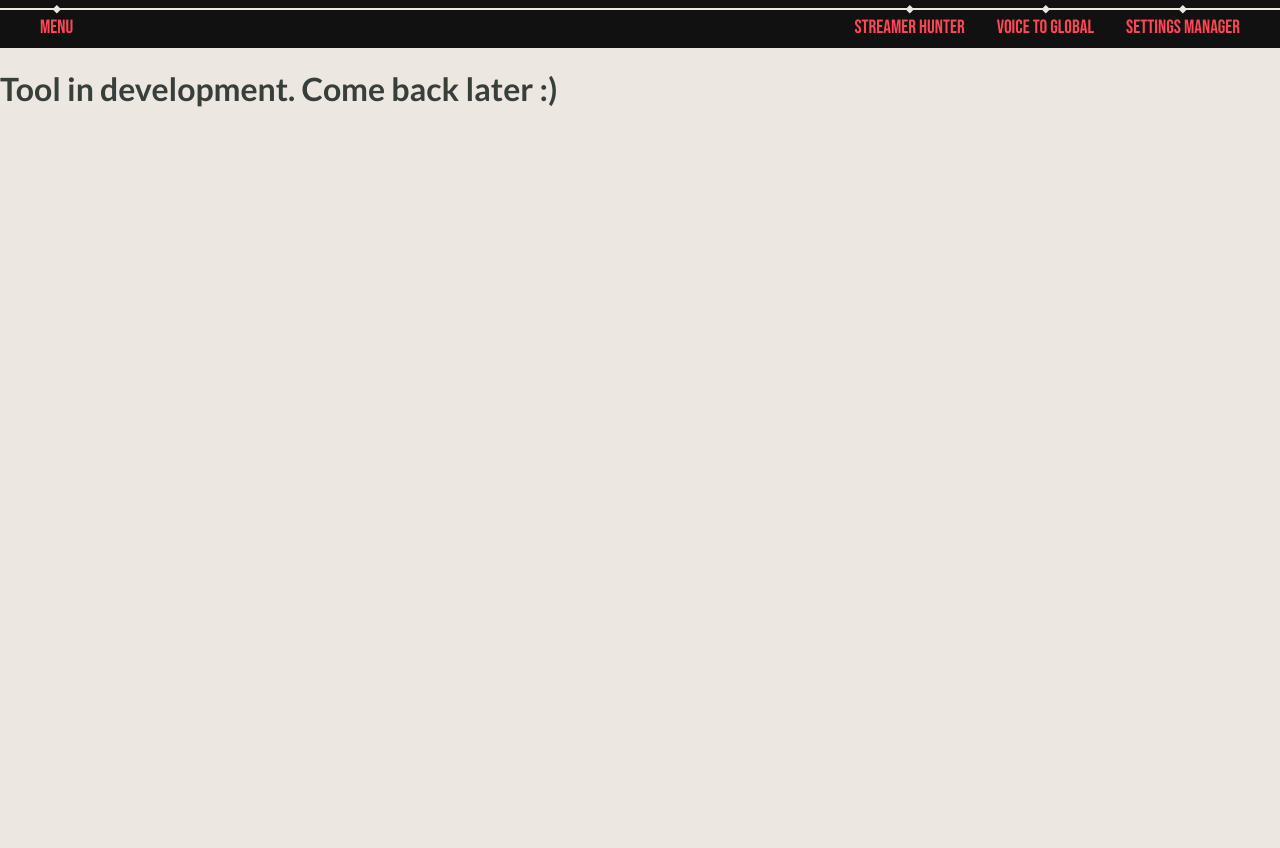
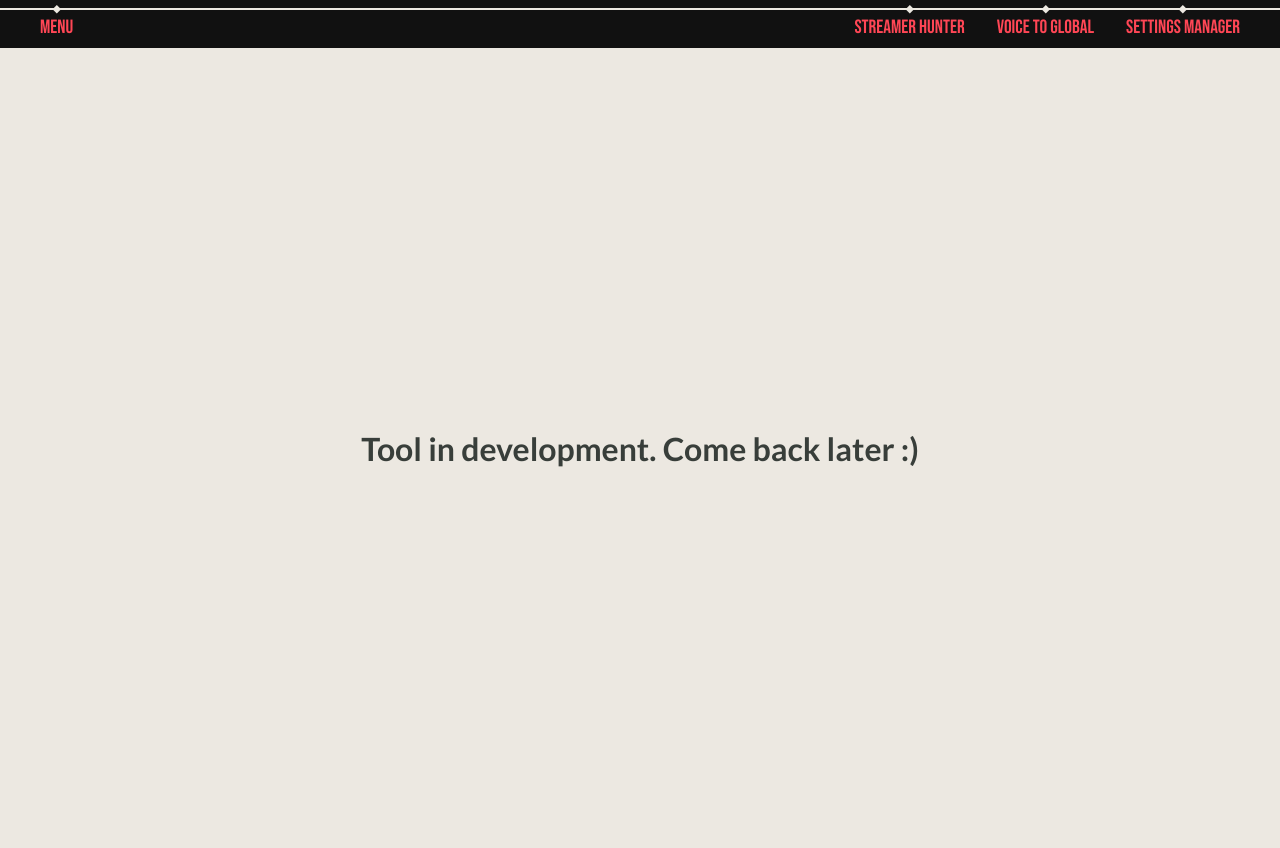
Before and after one commit to Davi-S/Toolorant, a Python web app: template src/flask_application/index_bp/templates/index/in_development.html in a window 1280 px wide. Before the commit the page ends 107 px from the top, so only its background shows below. Run offline with Jinja, Linux system fonts and the light colour scheme; the template is opened without the code that fills it, so the values that code supplies are empty; some libraries are stand-ins or nearby versions.

Commit message:
small changes

```diff
--- a/src/flask_application/index_bp/templates/index/in_development.html
+++ b/src/flask_application/index_bp/templates/index/in_development.html
@@ -1,5 +1,5 @@
 {% extends 'base.html' %}
 {% block title %}In development{% endblock %}
 {% block main %}
-    <h1 class="simple-message">Tool in development. Come back later :)</h1>
+    <h1 class="l-simple-message">Tool in development. Come back later :)</h1>
 {% endblock %}
--- a/src/flask_application/valorant_watcher_bp/templates/valorant_watcher/error_message.html
+++ b/src/flask_application/valorant_watcher_bp/templates/valorant_watcher/error_message.html
@@ -1,5 +1,5 @@
 {% extends 'base.html' %}
 {% block title %}Error{% endblock %}
 {% block main %}
-    <h1 class="simple-message">Please restart Valorant and Toolorant and try again</h1>
+    <h1 class="l-simple-message">Please restart Valorant and Toolorant and try again</h1>
 {% endblock %}
```
